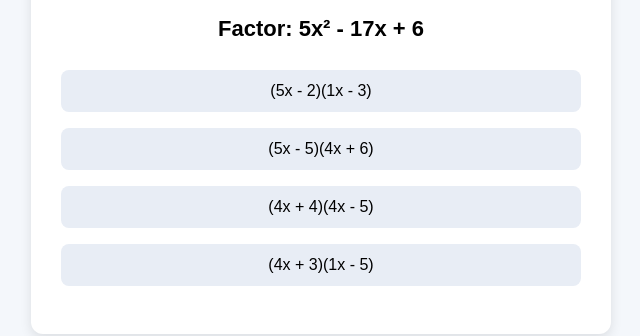
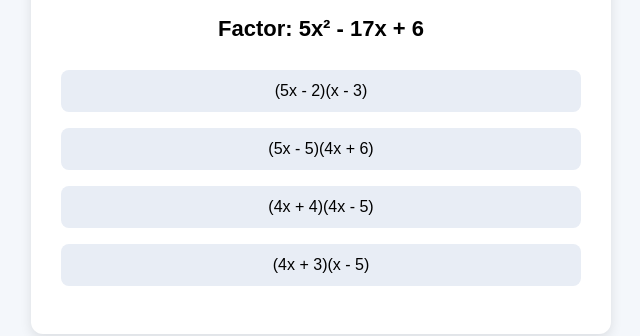
Before and after one commit to skandasa2003/quadratic_factoring_quiz_1, a plain HTML site: page index.html in a window 1280 px wide. Shown: the part 216-552 px from the top of the page, 319-959 px from the left. Drawn offline with nearby package versions, Linux system fonts and the light colour scheme.

Commit message:
Fix HTML structure and improve quiz functionality

```diff
--- a/index.html
+++ b/index.html
@@ -98,44 +98,45 @@
 
 <script>
 
-/* -------------------------
-   CORE QUIZ STATE
---------------------------*/
+/* ---------------- STATE ---------------- */
 let score = 0;
 let total = 5;
 let qCount = 0;
 let correctIndex = 0;
 let correctAnswer = "";
 
-/* -------------------------
-   TRACKING (FIXED)
---------------------------*/
+/* ---------------- TRACKING ---------------- */
 let copyCount = 0;
 let pasteCount = 0;
 let tabSwitches = 0;
 
-/* restart detection (SAFE) */
 let hasRestarted = sessionStorage.getItem("quiz_started") === "true";
 sessionStorage.setItem("quiz_started", "true");
 
-/* event tracking */
 document.addEventListener("copy", () => copyCount++);
 document.addEventListener("paste", () => pasteCount++);
-
 document.addEventListener("visibilitychange", () => {
   if (document.hidden) tabSwitches++;
 });
 
-/* -------------------------
-   HELPERS
---------------------------*/
+/* ---------------- HELPERS ---------------- */
 function rand(min, max) {
   return Math.floor(Math.random() * (max - min + 1)) + min;
 }
 
-/* -------------------------
-   QUESTION GENERATOR
---------------------------*/
+/* ---------------- FORMAT FACTOR ---------------- */
+function formatFactor(a, b) {
+
+  // 🔥 remove 1x
+  let aPart = (a === 1) ? "x" : (a === -1) ? "-x" : `${a}x`;
+
+  // clean constant
+  let bPart = b >= 0 ? `+ ${b}` : `- ${Math.abs(b)}`;
+
+  return `(${aPart} ${bPart})`;
+}
+
+/* ---------------- GENERATE ---------------- */
 function generate() {
 
   let type = rand(0, 1);
@@ -143,6 +144,7 @@ function generate() {
   let a, b, c, d;
 
   if (type === 0) {
+    // MONIC
     do {
       a = rand(-9, 9);
       b = rand(-9, 9);
@@ -152,6 +154,7 @@ function generate() {
     d = 1;
 
   } else {
+    // NON-MONIC
     do {
       a = rand(1, 5);
       c = rand(1, 5);
@@ -172,9 +175,7 @@ function generate() {
   if (C > 0) q += `+ ${C}`;
   else q += `- ${Math.abs(C)}`;
 
-  correctAnswer =
-    `(${a}x ${b >= 0 ? '+ ' + b : '- ' + Math.abs(b)})` +
-    `(${c}x ${d >= 0 ? '+ ' + d : '- ' + Math.abs(d)})`;
+  correctAnswer = formatFactor(a, b) + formatFactor(c, d);
 
   let opts = new Set();
   opts.add(correctAnswer);
@@ -190,10 +191,7 @@ function generate() {
       rd = rand(-6, 6);
     } while (rb === 0 || rd === 0);
 
-    opts.add(
-      `(${ra}x ${rb >= 0 ? '+ ' + rb : '- ' + Math.abs(rb)})` +
-      `(${rc}x ${rd >= 0 ? '+ ' + rd : '- ' + Math.abs(rd)})`
-    );
+    opts.add(formatFactor(ra, rb) + formatFactor(rc, rd));
   }
 
   opts = Array.from(opts).sort(() => Math.random() - 0.5);
@@ -202,9 +200,7 @@ function generate() {
   return { q, opts };
 }
 
-/* -------------------------
-   LOAD QUESTION
---------------------------*/
+/* ---------------- LOAD ---------------- */
 function load() {
 
   document.getElementById("info").innerHTML = "";
@@ -230,9 +226,7 @@ function load() {
   });
 }
 
-/* -------------------------
-   CHECK ANSWER
---------------------------*/
+/* ---------------- CHECK ---------------- */
 function check(i, btn) {
 
   let all = document.querySelectorAll(".option");
@@ -251,18 +245,14 @@ function check(i, btn) {
   document.getElementById("nextBtn").style.display = "block";
 }
 
-/* -------------------------
-   NAVIGATION
---------------------------*/
+/* ---------------- NAV ---------------- */
 document.getElementById("nextBtn").onclick = () => {
   qCount++;
   if (qCount < total) load();
   else finish();
 };
 
-/* -------------------------
-   EMAIL
---------------------------*/
+/* ---------------- EMAIL ---------------- */
 function sendEmail() {
 
   const name = document.getElementById("studentName").value;
@@ -284,9 +274,7 @@ function sendEmail() {
   );
 }
 
-/* -------------------------
-   FINISH
---------------------------*/
+/* ---------------- FINISH ---------------- */
 function finish() {
 
   sendEmail();
@@ -300,7 +288,6 @@ function finish() {
   `;
 }
 
-/* start */
 load();
 
 </script>
```
